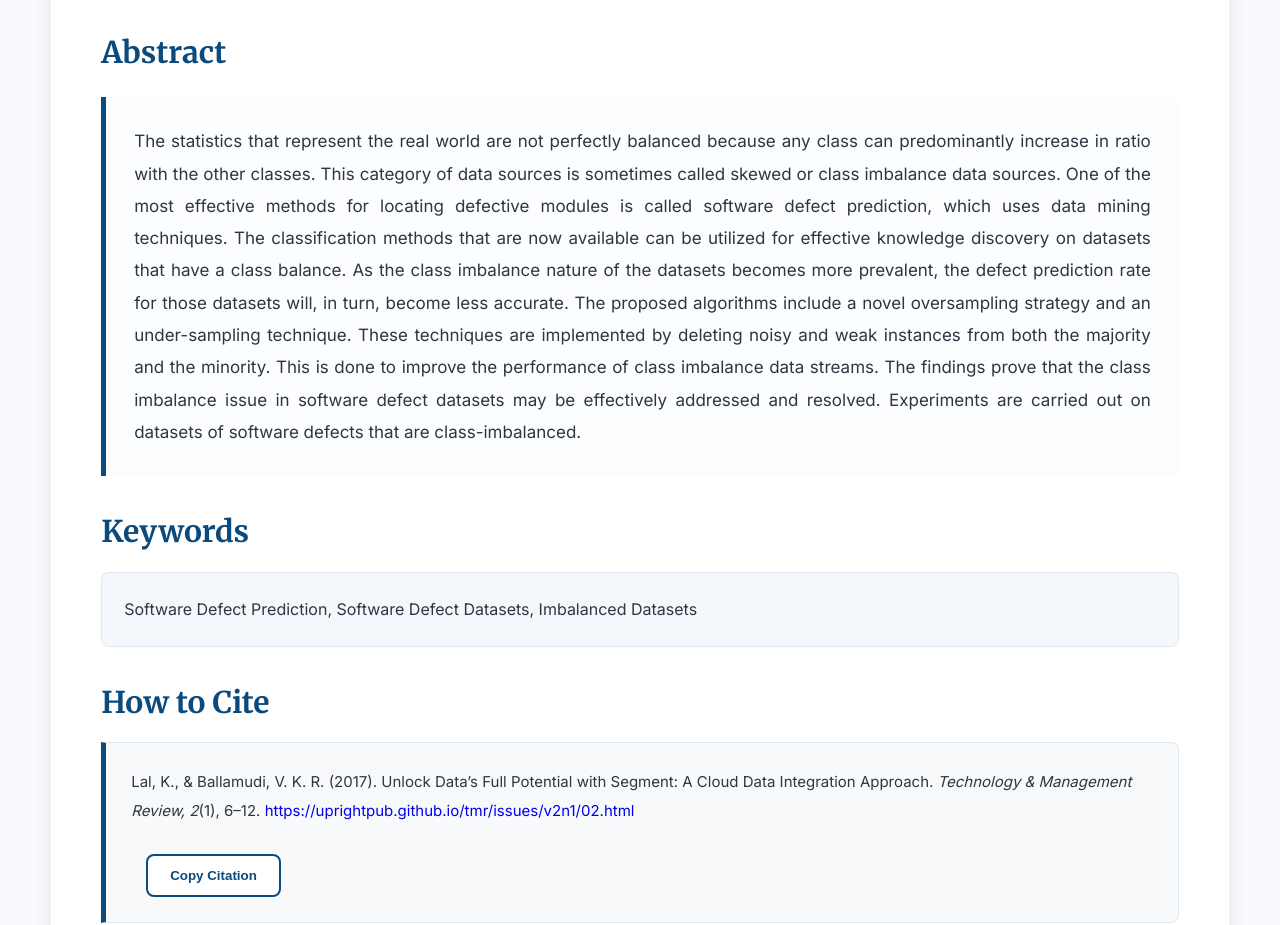
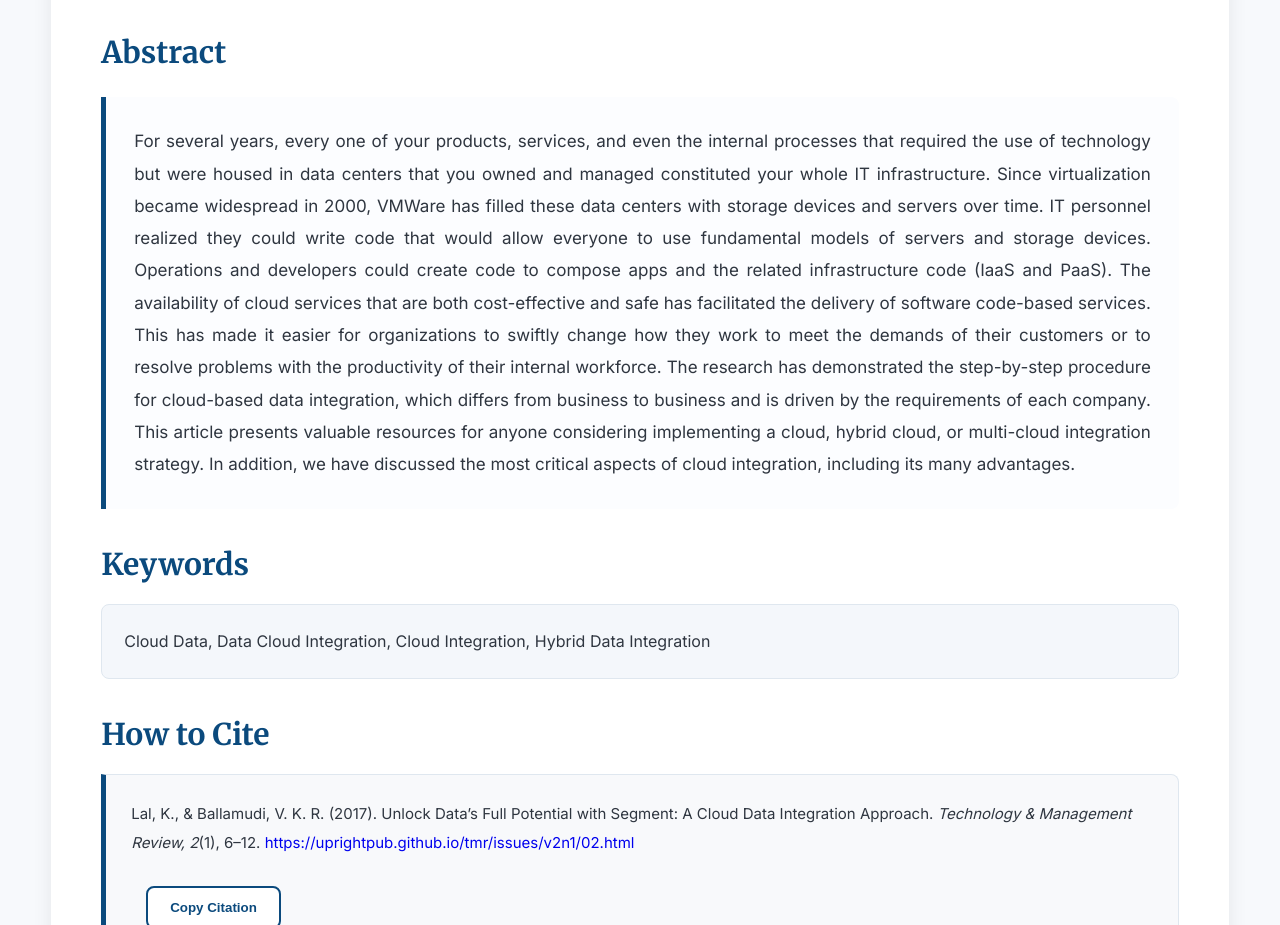
Before and after one commit to uprightpub/uprightpub.github.io, a plain HTML site: page tmr/issues/v2n1/02.html in a window 1280 px wide. Shown: the part 981-1906 px from the top of the page. Drawn offline with Linux system fonts and the light colour scheme.

Commit message:
Update 02.html

```diff
--- a/tmr/issues/v2n1/02.html
+++ b/tmr/issues/v2n1/02.html
@@ -1190,7 +1190,7 @@ Upendar Rao Thaduri<sup>2</sup>
 
 <p>
 
-The statistics that represent the real world are not perfectly balanced because any class can predominantly increase in ratio with the other classes. This category of data sources is sometimes called skewed or class imbalance data sources. One of the most effective methods for locating defective modules is called software defect prediction, which uses data mining techniques. The classification methods that are now available can be utilized for effective knowledge discovery on datasets that have a class balance. As the class imbalance nature of the datasets becomes more prevalent, the defect prediction rate for those datasets will, in turn, become less accurate. The proposed algorithms include a novel oversampling strategy and an under-sampling technique. These techniques are implemented by deleting noisy and weak instances from both the majority and the minority. This is done to improve the performance of class imbalance data streams. The findings prove that the class imbalance issue in software defect datasets may be effectively addressed and resolved. Experiments are carried out on datasets of software defects that are class-imbalanced.
+For several years, every one of your products, services, and even the internal processes that required the use of technology but were housed in data centers that you owned and managed constituted your whole IT infrastructure. Since virtualization became widespread in 2000, VMWare has filled these data centers with storage devices and servers over time. IT personnel realized they could write code that would allow everyone to use fundamental models of servers and storage devices. Operations and developers could create code to compose apps and the related infrastructure code (IaaS and PaaS). The availability of cloud services that are both cost-effective and safe has facilitated the delivery of software code-based services. This has made it easier for organizations to swiftly change how they work to meet the demands of their customers or to resolve problems with the productivity of their internal workforce. The research has demonstrated the step-by-step procedure for cloud-based data integration, which differs from business to business and is driven by the requirements of each company. This article presents valuable resources for anyone considering implementing a cloud, hybrid cloud, or multi-cloud integration strategy. In addition, we have discussed the most critical aspects of cloud integration, including its many advantages.
 
 </p>
 
@@ -1200,7 +1200,7 @@ The statistics that represent the real world are not perfectly balanced because
 
 <div class="keyword-box">
 
-Software Defect Prediction, Software Defect Datasets, Imbalanced Datasets
+Cloud Data, Data Cloud Integration, Cloud Integration, Hybrid Data Integration
 
 </div>
 
```
